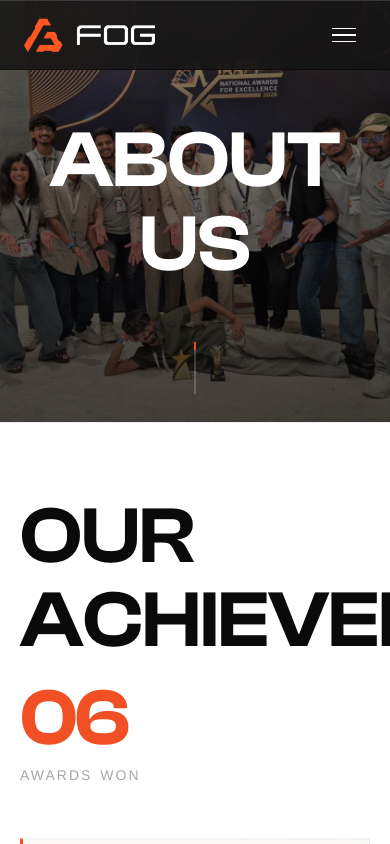
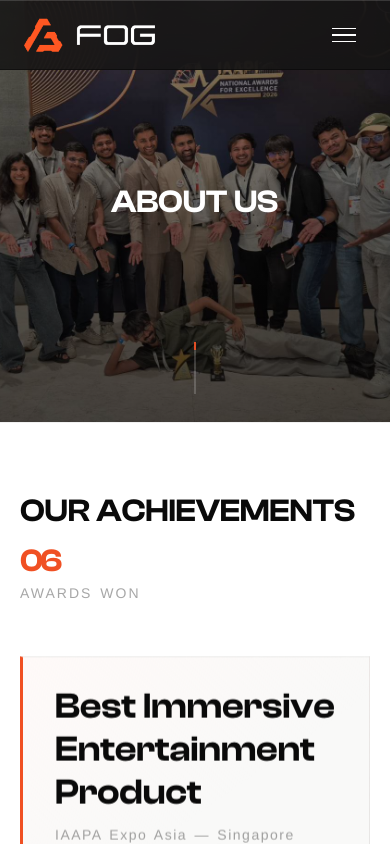
Before and after one commit to anusha342/fog-website-redesign, a Next.js app: page /about in a window 390 px wide. Shown: the top 844 px of the page. Built offline with nearby package versions, Linux system fonts and the light colour scheme; a web font is replaced by a local one.

Commit message:
refactor: improve responsiveness across all pages

```diff
--- a/app/about/about.module.css
+++ b/app/about/about.module.css
@@ -646,4 +646,8 @@
   .awards, .drives, .timeline, .team { padding: 72px 20px; }
   .drivesGrid { grid-template-columns: 1fr; }
   .teamGrid   { grid-template-columns: repeat(2, 1fr); }
+  .heroTitle, .awardsTitle, .drivesTitle, .timelineTitle, .teamTitle { letter-spacing: -0.2px; }
+  .heroDesc { font-size: var(--fs-body-p3); }
+  .teamTitle { margin-bottom: 24px; }
+  .tlNodeTitle { font-size: var(--fs-heading-3); }
 }
--- a/app/blog/[slug]/page.module.css
+++ b/app/blog/[slug]/page.module.css
@@ -13,7 +13,7 @@
 .postContainer {
   max-width: 1440px;
   margin: 0 auto;
-  /* padding: 0 clamp(24px, 5vw, 80px); */
+  padding: 0 clamp(24px, 5vw, 80px);
 }
 
 /* ── BACK BUTTON ── */
--- a/app/contact/contact.module.css
+++ b/app/contact/contact.module.css
@@ -316,6 +316,12 @@
 /* ── RESPONSIVE ── */
 @media (max-width: 1199px) { .gitchInner { grid-template-columns: 340px 1fr; } }
 @media (max-width: 1023px) {
+  .infoStrip { height: auto; padding: 32px 0; }
+  .infoInner { grid-template-columns: 1fr; gap: 0; padding: 0 clamp(24px, 5vw, 80px); }
+  .infoCard  { padding: 16px 0; border-bottom: 1px solid rgba(0,0,0,0.07); }
+  .infoCard:last-child { border-bottom: none; }
+  .infoCardCenter, .infoCardRight { justify-content: flex-start; }
+  .infoDivider { display: none; }
   .gitchInner    { grid-template-columns: 1fr; min-height: auto; }
   .gitchLeftInner { padding: 56px 40px; }
   .formWrap  { padding: 56px 40px; }
--- a/app/globals.css
+++ b/app/globals.css
@@ -142,7 +142,7 @@ html { scrollbar-width: none; -ms-overflow-style: none; }
 .nav-inner {
   max-width: 1440px; margin: 0 auto; height: 100%;
   display: flex; align-items: center; justify-content: space-between;
-  padding: 0;
+  padding: 0 clamp(24px, 5vw, 80px);
 }
 .nav-logo { display: flex; align-items: center; gap: var(--sp-8); }
 .nav-logo-img { height: 34px; width: auto; object-fit: contain; display: block; transition: filter 250ms; }
@@ -197,7 +197,7 @@ html { scrollbar-width: none; -ms-overflow-style: none; }
 
 /* ── FOOTER ── */
 #footer-wrap { background: var(--surface); border-top: 1px solid var(--divider); position: relative; z-index: 1; }
-#footer { background: none; padding: 56px 0 40px; max-width: 1440px; margin: 0 auto; width: 100%; }
+#footer { background: none; padding: 56px clamp(24px, 5vw, 80px) 40px; max-width: 1440px; margin: 0 auto; width: 100%; }
 .footer-top {
   display: grid; grid-template-columns: 1fr auto; gap: 80px;
   align-items: flex-start; padding-bottom: var(--sp-48);
@@ -245,9 +245,23 @@ html { scrollbar-width: none; -ms-overflow-style: none; }
 .footer-copy-link { text-decoration: none; transition: color 200ms; }
 .footer-copy-link:hover { color: var(--accent); }
 
+/* ── RESPONSIVE FONT SCALE ── */
+@media (max-width: 1023px) {
+  :root {
+    --fs-hero:      4.5rem;   /* 72px */
+    --fs-heading-1: 3.25rem;  /* 52px */
+  }
+}
+@media (max-width: 767px) {
+  :root {
+    --fs-hero:      2.75rem;  /* 44px */
+    --fs-heading-1: 2rem;     /* 32px */
+    --fs-heading-2: 1.625rem; /* 26px */
+  }
+}
+
 /* ── NAV RESPONSIVE ── */
 @media (max-width: 767px) {
-  .nav-inner { padding: 0 var(--sp-24); }
   .nav-links, .nav-cta { display: none; }
   .hamburger { display: flex; }
 }
@@ -255,6 +269,8 @@ html { scrollbar-width: none; -ms-overflow-style: none; }
 /* ── FOOTER RESPONSIVE ── */
 @media (max-width: 1023px) { .footer-top { gap: 48px; } }
 @media (max-width: 767px) {
+  #footer { padding: 48px clamp(24px, 5vw, 80px) 32px; }
   .footer-top { grid-template-columns: 1fr; gap: 36px; }
+  .footer-nav-block { gap: 0 40px; }
   .footer-bottom { flex-direction: column; gap: 12px; align-items: flex-start; }
 }
--- a/app/robots.ts
+++ b/app/robots.ts
@@ -4,8 +4,7 @@ export default function robots(): MetadataRoute.Robots {
   return {
     rules: {
       userAgent: '*',
-      allow: '/',
+      disallow: '/',
     },
-    sitemap: 'https://futureofgaming.tech/sitemap.xml',
   };
 }
```
Also changed, not shown: app/blog/page.module.css (+3 -7 lines), app/home.module.css (+6 -6 lines).
